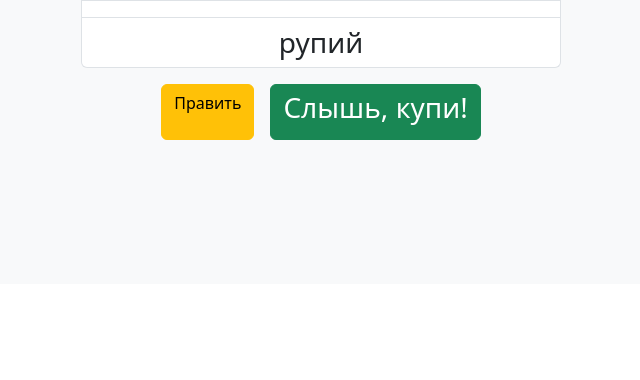
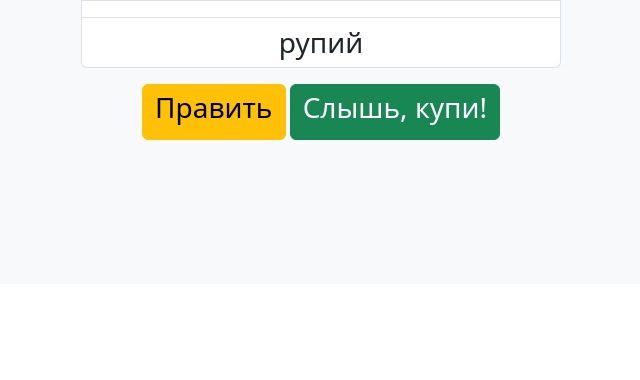
Before and after one commit to TagRomEdu/net_shop, a Django app: template catalog/templates/catalog/product_detail.html in a window 1280 px wide. Shown: the part 613-993 px from the top of the page, without its empty margins (319-959 px from the left). Run offline with Django 4.2, Linux system fonts and the light colour scheme; the template is opened without the code that fills it, so the values that code supplies are empty; parts of the project's set-up code (start-up, migrations or seed data) failed here and were passed over; some libraries are stand-ins or nearby versions.

Commit message:
cosmetic fixes

```diff
--- a/catalog/templates/catalog/product_detail.html
+++ b/catalog/templates/catalog/product_detail.html
@@ -16,11 +16,11 @@
           </h3>
         </div>
       </div>
-      <div class="d-flex gap-3 justify-content-center lead fw-normal">
-        <a type="button" class="btn btn-warning" href="{% url 'catalog:prod_update' object.pk %}">Править</a>
-        <button type="button" class="btn btn-success"><h3>Слышь, купи!</h3></button>
+        <div class="card-footer">
+          <a type="button" class="btn btn-warning" href="{% url 'catalog:prod_update' object.pk %}"><h3>Править</h3></a>
+          <button type="button" class="btn btn-success"><h3>Слышь, купи!</h3></button>
+        </div>
       </div>
-    </div>
     <div class="product-device shadow-sm d-none d-md-block"></div>
     <div class="product-device product-device-2 shadow-sm d-none d-md-block"></div>
   </div>
```
